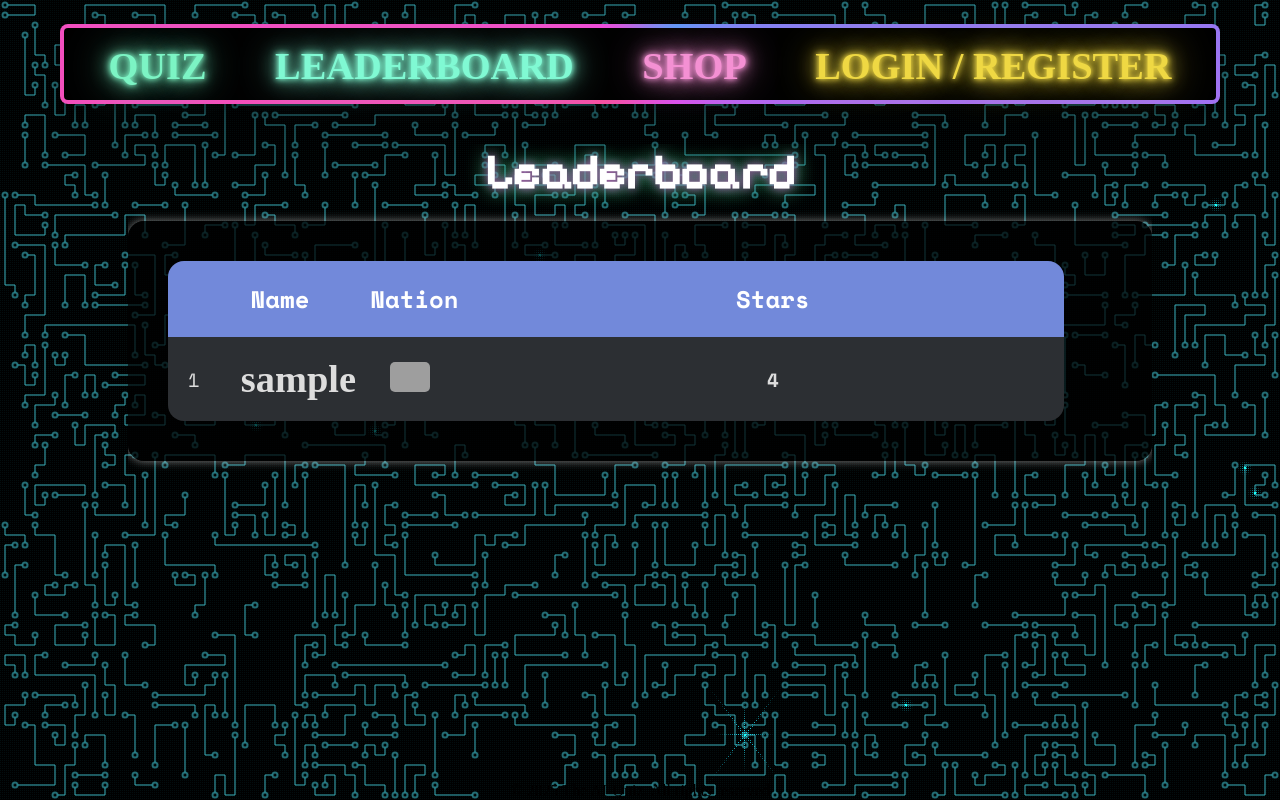
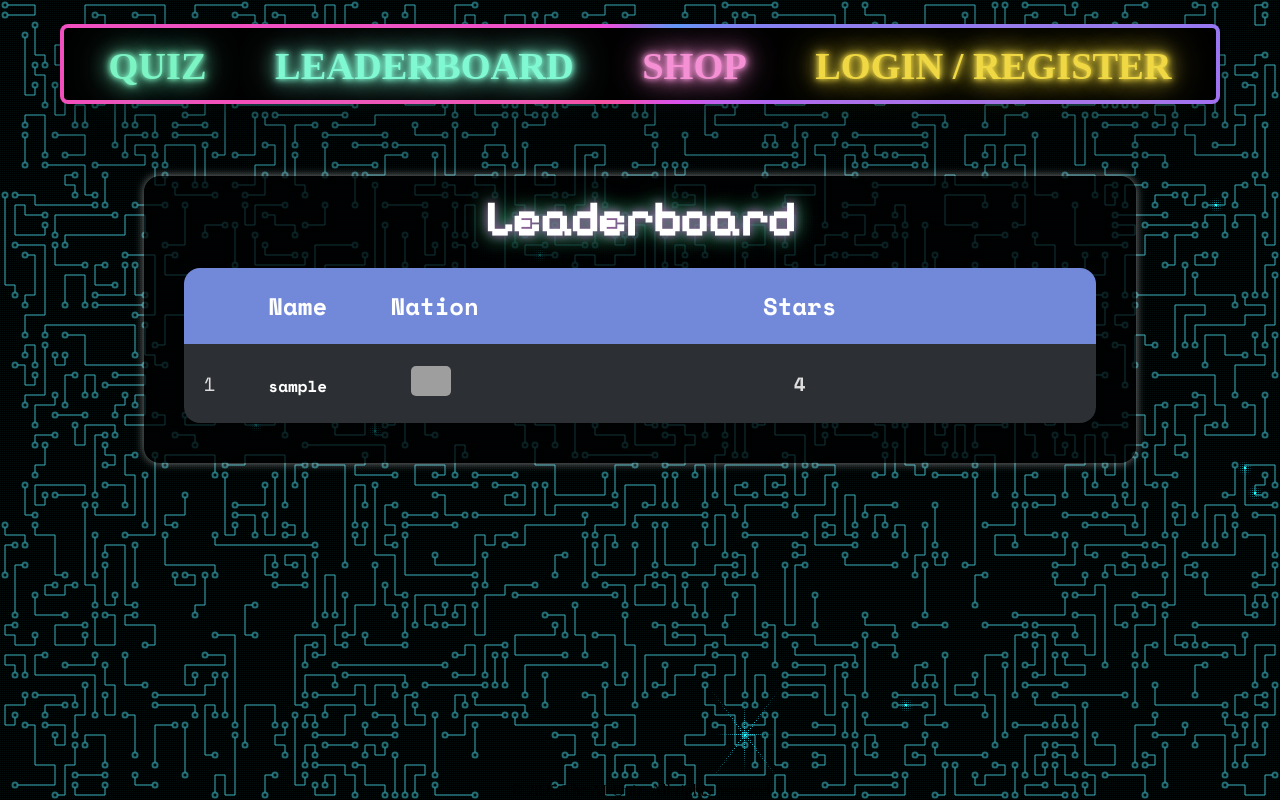
Before and after one commit to dci-fbw-p-24-e03/FinalProjectFOLK, a Django app: page /leaderboard/ in a window 1280 px wide. Run offline with Django 5.2, Linux system fonts and the light colour scheme; tables that the repository leaves empty hold one stand-in row (values such as "Sample post"); parts of the project's set-up code (start-up, migrations or seed data) failed here and were passed over; some web fonts are replaced; grey boxes are pictures that could not be loaded.

Commit message:
adjusted styling to be more universal

```diff
--- a/AI_quiz/settings.py
+++ b/AI_quiz/settings.py
@@ -135,5 +135,5 @@ DEFAULT_AUTO_FIELD = "django.db.models.BigAutoField"
 
 #media directory
 
-MEDIA_URL = '/media/'  # This is the URL prefix for accessing media files
-MEDIA_ROOT = os.path.join(BASE_DIR, 'media')  # This is where uploaded files will be stored on the server
+MEDIA_URL = 'media/'  # This is the URL prefix for accessing media files
+MEDIA_ROOT = BASE_DIR / 'media'  # This is where uploaded files will be stored on the server
--- a/AI_quiz/urls.py
+++ b/AI_quiz/urls.py
@@ -27,4 +27,4 @@ urlpatterns = [
     path("",include("main.urls")),
     path("",include("shop.urls")),
     path("",include("game.urls")),
-] + static(settings.STATIC_URL, document_root=settings.STATIC_ROOT)
+] + static(settings.MEDIA_URL, document_root=settings.MEDIA_ROOT)
--- a/accounts/models.py
+++ b/accounts/models.py
@@ -1,5 +1,6 @@
 from django.db import models
 from django.contrib.auth.models import AbstractUser
+from PIL import Image
 
 class CustomUser(AbstractUser):
     NATION_CHOICES = [
@@ -234,11 +235,19 @@ class CustomUser(AbstractUser):
         ('VU', 'Vanuatu'),
     ]
 
-    image = models.ImageField(upload_to="user_profile_images/", default="/static/assets/profile_placeholder.jpeg")
+    image = models.ImageField(upload_to="user_profile_images/", default="user_profile_images/profile_placeholder.jpeg")
     stars = models.IntegerField(null=True)
     coins = models.IntegerField(null=True)
     nation = models.CharField(max_length=2, choices=NATION_CHOICES, default='DE')
     average_stars_per_game = models.FloatField(null=True, blank=True)
 
+    def save(self, *args, **kwargs):
+        super().save(*args, **kwargs)
+        if self.image:
+            img = Image.open(self.image.path)
+            if img.height > 300 or img.width > 300:
+                img = img.resize((300, 300))
+                img.save(self.image.path)
+
     def __str__(self):
         return self.username
--- a/accounts/templates/leaderboard.html
+++ b/accounts/templates/leaderboard.html
@@ -2,8 +2,9 @@
 {% block title %}The AI-Quiz - Leaderboard{% endblock %}
 {% block content %}
 <div class="base-container leaderboard">
-    <h1>Leaderboard</h1>
-    <div class="leaderboard-container">
+
+    <div class="content-container-shadow">
+        <h1>Leaderboard</h1>
         <table>
             <thead>
                 <tr>
--- a/accounts/templates/leaderboard_partial.html
+++ b/accounts/templates/leaderboard_partial.html
@@ -1,6 +1,6 @@
 <div class="base-container leaderboard">
-    <h1>Leaderboard</h1>
     <div class="leaderboard-container">
+        <h1>Leaderboard</h1>
         <table>
             <thead>
                 <tr>
--- a/shop/templates/shop.html
+++ b/shop/templates/shop.html
@@ -1,12 +1,11 @@
 {% extends 'base.html' %}
-{% load static %}
 {% block title %}
 The AI-Quiz - Shop
 {% endblock %}
 {% block content %}
 <div class="base-container shop">
   <h1>Explore some epic items in our shop!</h1>
-  <div class="content-container transparent">
+  <div class="content-container-transparent">
     <h2>Skins:</h2>
     <div class="product-category">
       {% for product in products %} {% if product.category == "skins" %}
--- a/static/css/base_style.css
+++ b/static/css/base_style.css
@@ -6,6 +6,31 @@
 @font-face {
   font-family: "Neon Glow";
   src: url(https://assets.codepen.io/230569/NeonGlow-8VLz.ttf);
+}
+
+/* Font setting "Space Mono" */
+.space-mono-regular {
+  font-family: "Space Mono", serif;
+  font-weight: 400;
+  font-style: normal;
+}
+
+.space-mono-bold {
+  font-family: "Space Mono", serif;
+  font-weight: 700;
+  font-style: normal;
+}
+
+.space-mono-regular-italic {
+  font-family: "Space Mono", serif;
+  font-weight: 400;
+  font-style: italic;
+}
+
+.space-mono-bold-italic {
+  font-family: "Space Mono", serif;
+  font-weight: 700;
+  font-style: italic;
 }
 
 /*
@@ -271,10 +296,13 @@ nav a:hover span::after {
 */
 main {
   position: absolute;
+  display: flex;
+  align-items: center;
+  flex-direction: column;
   z-index: 100; /* Ensure it is above the background canvas */
   height: 80vmin;
   width: 80vmax;
-  margin: 2vmin;
+  padding: 2vmin;
   bottom: 0;
   overflow-y: auto; /* Enables vertical scrolling within <main> */
 }
--- a/static/css/further_general_styling.css
+++ b/static/css/further_general_styling.css
@@ -1,7 +1,8 @@
-.base-container {
+.base-container,
+.base-container a {
   display: flex;
   flex-direction: column;
-  font-family: Arial, sans-serif;
+  font-family: "Space Mono", serif;
   color: white;
 }
 
@@ -13,6 +14,10 @@
   text-shadow: 0 0 10px #ff00ff, 0 0 20px #ff00ff, 0 0 30px #00ffff,
     0 0 40px #00ffff, 0 0 50px #ffff00, 0 0 60px #ffff00;
   animation: rainbow-glow 3s ease-in-out infinite;
+}
+
+.base-container a {
+  font-size: 2vmin;
 }
 
 @keyframes rainbow-glow {
@@ -38,26 +43,10 @@
   }
 }
 
-.space-mono-regular {
-  font-family: "Space Mono", serif;
-  font-weight: 400;
-  font-style: normal;
+.content-container-shadow {
+  background-color: rgba(0, 0, 0, 0.7);
+  padding: 4%;
+  padding-top: 1.5%;
+  border-radius: 16px;
+  box-shadow: 0 0 10px rgba(255, 255, 255, 0.5);
 }
-
-.space-mono-bold {
-  font-family: "Space Mono", serif;
-  font-weight: 700;
-  font-style: normal;
-}
-
-.space-mono-regular-italic {
-  font-family: "Space Mono", serif;
-  font-weight: 400;
-  font-style: italic;
-}
-
-.space-mono-bold-italic {
-  font-family: "Space Mono", serif;
-  font-weight: 700;
-  font-style: italic;
-}
--- a/static/css/leaderboard.css
+++ b/static/css/leaderboard.css
@@ -1,54 +1,17 @@
 .leaderboard-container {
   background-color: rgba(0, 0, 0, 0.7);
-  padding: 40px;
+  padding: 4%;
+  padding-top: 1.5%;
   border-radius: 16px;
   box-shadow: 0 0 10px rgba(255, 255, 255, 0.5);
-  /* width: 80vw; */
-  /* max-width: none; */
-  /* margin: 0; */
 }
-
-/* .base-container h1 {
-  text-align: center;
-  font-family: "Pixelify Sans", sans-serif;
-  color: #fff;
-  margin-bottom: 40px;
-  font-size: 3em;
-  text-shadow: 0 0 10px #ff00ff, 0 0 20px #ff00ff, 0 0 30px #00ffff,
-    0 0 40px #00ffff, 0 0 50px #ffff00, 0 0 60px #ffff00;
-  animation: rainbow-glow 3s ease-in-out infinite;
-} */
-
-/* @keyframes rainbow-glow {
-  0% {
-    text-shadow: 0 0 10px #ff00ff, 0 0 20px #ff00ff, 0 0 30px #00ffff,
-      0 0 40px #00ffff, 0 0 50px #ffff00, 0 0 60px #ffff00;
-  }
-  25% {
-    text-shadow: 0 0 10px #ff0000, 0 0 20px #ff0000, 0 0 30px #ffff00,
-      0 0 40px #ffff00, 0 0 50px #00ff00, 0 0 60px #00ff00;
-  }
-  50% {
-    text-shadow: 0 0 10px #00ff00, 0 0 20px #00ff00, 0 0 30px #0000ff,
-      0 0 40px #0000ff, 0 0 50px #ff00ff, 0 0 60px #ff00ff;
-  }
-  75% {
-    text-shadow: 0 0 10px #0000ff, 0 0 20px #0000ff, 0 0 30px #ff0000,
-      0 0 40px #ff0000, 0 0 50px #ffff00, 0 0 60px #ffff00;
-  }
-  100% {
-    text-shadow: 0 0 10px #ff00ff, 0 0 20px #ff00ff, 0 0 30px #00ffff,
-      0 0 40px #00ffff, 0 0 50px #ffff00, 0 0 60px #ffff00;
-  }
-} */
 
 table{
   border-collapse: collapse;
-  width: 70vw;
   table-layout: fixed;
   border-radius: 16px;
   overflow: hidden;
-  font-family: "Space Mono", serif;
+  width: 100%;
 }
 
 th:nth-child(1) {
--- a/static/css/shop.css
+++ b/static/css/shop.css
@@ -1,4 +1,4 @@
-.content-container {
+.content-container-transparent {
   display: flex;
   flex-direction: column;
   gap: 1vmin;
```
Also changed, not shown: accounts/migrations/0009_alter_customuser_image.py (added), media/user_profile_images/profile_placeholder.jpeg.
